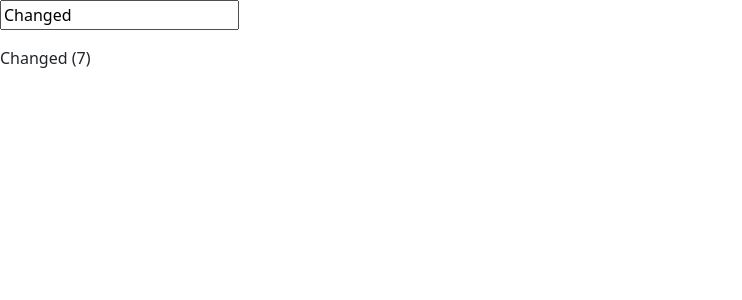
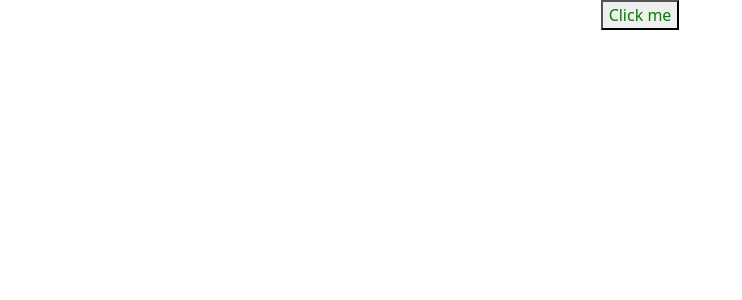
Before and after one commit to huy19712011/vue-app04, a Vue app: page / in a window 1280 px wide. Shown: the top 300 px of the page, without its empty margins (0-742 px from the left). Built offline with nearby package versions, Linux system fonts and the light colour scheme.

Commit message:
v2: Attribute binding, event handling

```diff
--- a/src/App.vue
+++ b/src/App.vue
@@ -1,23 +1,43 @@
 <script setup>
 import { ref } from "vue";
 import { RouterLink, RouterView } from "vue-router";
-const greeting = ref("Hello World");
 import { onMounted } from "vue";
 
-onMounted(() => {
-  console.log("Component is mounted");
-  setTimeout(() => {
-    greeting.value = "Changed";
-  }, 3000);
-});
+const buttonClasses = ref(["text-green"]);
+const active = ref(false);
+const toggle = () => {
+  // buttonClasses.value = "text-red";
+  active.value = !active.value;
+};
 </script>
 
 <template>
-  <p>
-    <input
-      type="text"
-      v-model="greeting"
-    />
-  </p>
-  <p>{{ greeting }} ({{ greeting.length }})</p>
+  <div class="center">
+    <button
+      :class="active ? 'text-red' : 'text-green'"
+      @click="toggle"
+    >
+      Click me
+    </button>
+  </div>
 </template>
+
+<style scoped>
+body {
+  display: grid;
+  place-items: center;
+}
+
+.center {
+  display: grid;
+  place-items: center;
+}
+
+.text-red {
+  color: red;
+}
+
+.text-green {
+  color: green;
+}
+</style>
```
